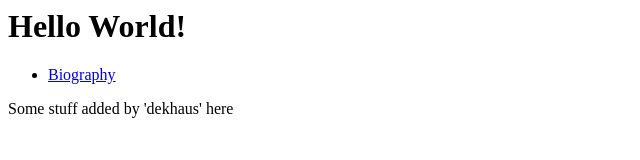
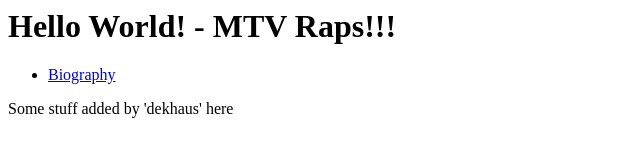
Before and after one commit to andreashe/mygitsite, a plain HTML site: page index.html in a window 1280 px wide. Shown: the whole page, without its empty margins (0-640 px from the left). Drawn offline with Linux system fonts and the light colour scheme.

Commit message:
changed message

```diff
--- a/index.html
+++ b/index.html
@@ -4,7 +4,7 @@
 	<meta name="description" content="Hello World in Git"/>
 </head>
 	<body>
-		<h1>Hello World!</h1>
+		<h1>Hello World! - MTV Raps!!!</h1>
 		<ul>
 			<li><a href="bio.html">Biography</a></li>
 		</ul>
```
